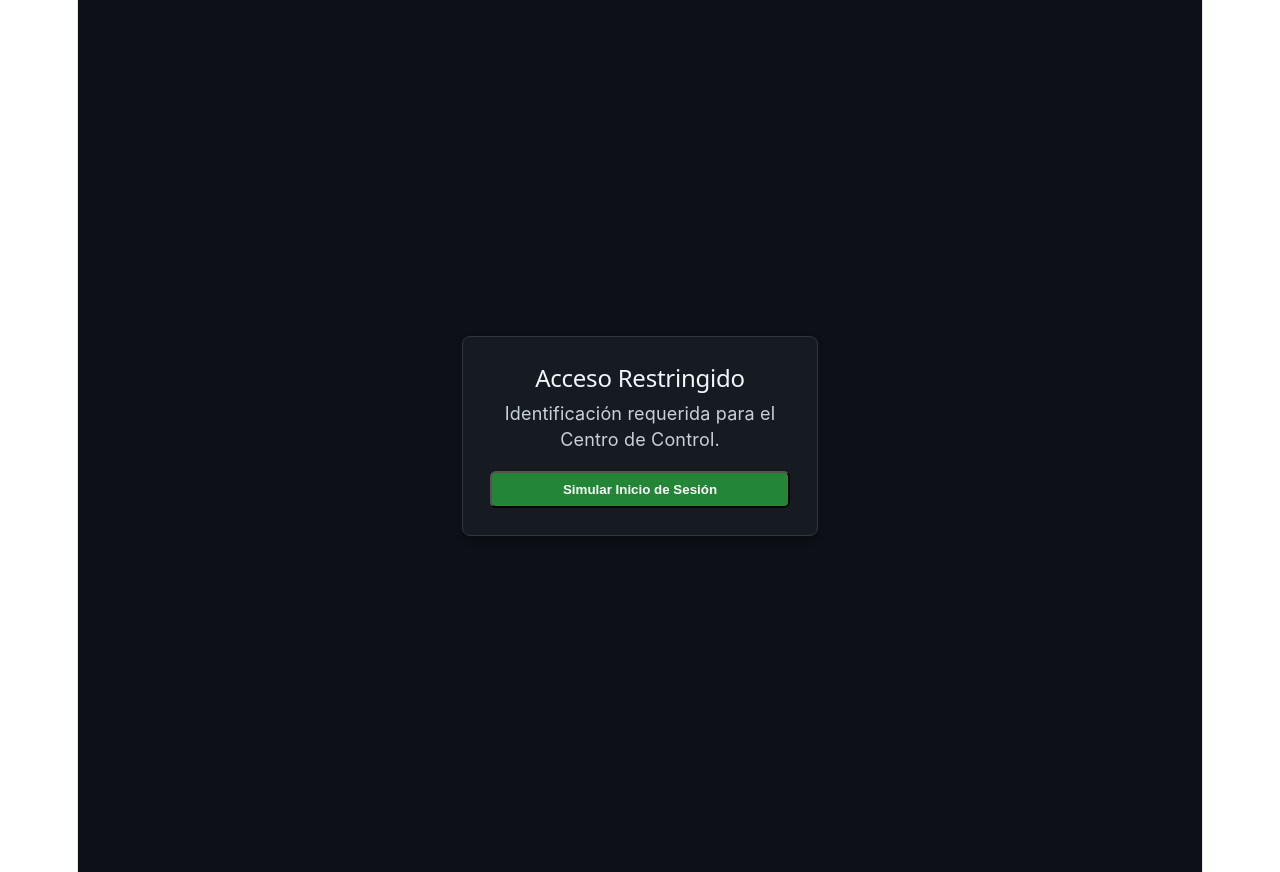
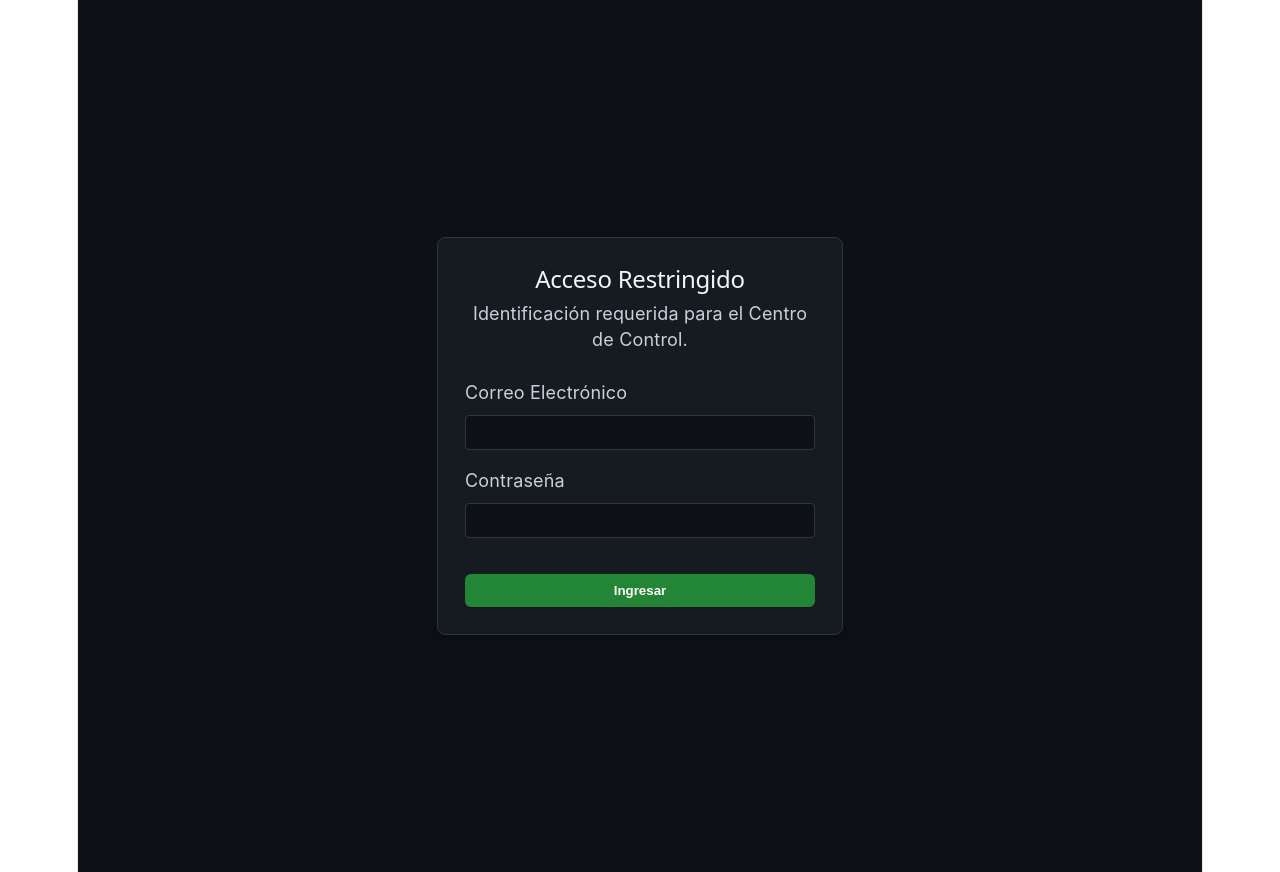
Before and after one commit to MaresDevOps/proyecto-final, a React (Vite) app: page /login in a window 1280 px wide. Built offline with nearby package versions, Linux system fonts and the light colour scheme.

Commit message:
feat: validaciones de formularios con Zod y manejo de errores

```diff
--- a/package.json
+++ b/package.json
@@ -12,7 +12,8 @@
   "dependencies": {
     "react": "^19.2.8",
     "react-dom": "^19.2.8",
-    "react-router-dom": "^7.18.2"
+    "react-router-dom": "^7.18.2",
+    "zod": "^4.4.3"
   },
   "devDependencies": {
     "@types/react": "^19.2.17",
--- /dev/null
+++ b/src/components/ErrorAlert.jsx
@@ -0,0 +1,17 @@
+export const ErrorAlert = ({ message }) => {
+  if (!message) return null;
+
+  return (
+    <div style={{
+      backgroundColor: '#f85149',
+      color: '#ffffff',
+      padding: '0.75rem 1rem',
+      borderRadius: '6px',
+      marginBottom: '1rem',
+      fontWeight: 'bold',
+      border: '1px solid #b3261e'
+    }}>
+      ⚠️ {message}
+    </div>
+  );
+};
--- a/src/pages/Home.jsx
+++ b/src/pages/Home.jsx
@@ -1,6 +1,7 @@
 import { useState, useEffect } from 'react';
 import { Link } from 'react-router-dom';
 import { fetchNextMission } from '../services/api';
+import { ErrorAlert } from '../components/ErrorAlert';
 
 const Home = () => {
   const [mission, setMission] = useState(null);
@@ -35,7 +36,8 @@ const Home = () => {
         <section className="mission-panel">
           <h2>Próxima Misión Destacada</h2>
           {loading && <p className="loading">Obteniendo datos desde el backend...</p>}
-          {error && <p className="error">{error}</p>}
+
+          {error && <ErrorAlert message={error} />}
 
           {mission && (
             <div className="mission-card">
--- a/src/pages/Login.jsx
+++ b/src/pages/Login.jsx
@@ -1,23 +1,89 @@
+import { useState } from 'react';
 import { useAuth } from '../context/AuthContext';
 import { useNavigate } from 'react-router-dom';
+import { z } from 'zod';
+import { ErrorAlert } from '../components/ErrorAlert';
+
+// Definición del esquema de validación con Zod
+const loginSchema = z.object({
+  email: z.string().email({ message: "Debe ser un correo electrónico válido" }),
+  password: z.string().min(6, { message: "La contraseña debe tener al menos 6 caracteres" })
+});
 
 const Login = () => {
   const { login } = useAuth();
   const navigate = useNavigate();
 
-  const handleLogin = () => {
-    login(); // Simula validación exitosa en backend
-    navigate('/control-center'); // Redirige a ruta protegida
+  const [formData, setFormData] = useState({ email: '', password: '' });
+  const [errors, setErrors] = useState({});
+
+  const handleChange = (e) => {
+    const { name, value } = e.target;
+    setFormData({ ...formData, [name]: value });
+    // Limpiamos el error específico al escribir
+    if (errors[name]) {
+      setErrors({ ...errors, [name]: null });
+    }
+  };
+
+  const handleSubmit = (e) => {
+    e.preventDefault();
+
+    try {
+      // Validamos los datos contra el esquema
+      loginSchema.parse(formData);
+
+      // Si pasa la validación, simulamos login
+      login();
+      navigate('/control-center');
+    } catch (err) {
+      if (err instanceof z.ZodError) {
+        // Extraemos los errores de Zod y los formateamos
+        const formErrors = {};
+        err.errors.forEach((error) => {
+          formErrors[error.path[0]] = error.message;
+        });
+        setErrors(formErrors);
+      }
+    }
   };
 
   return (
     <div className="dashboard-container" style={{ alignItems: 'center', justifyContent: 'center' }}>
-      <div className="mission-panel" style={{ width: '300px', textAlign: 'center' }}>
+      <div className="mission-panel" style={{ width: '350px', textAlign: 'center' }}>
         <h2>Acceso Restringido</h2>
         <p>Identificación requerida para el Centro de Control.</p>
-        <button onClick={handleLogin} className="btn-primary" style={{ width: '100%', marginTop: '1rem', cursor: 'pointer' }}>
-          Simular Inicio de Sesión
-        </button>
+
+        <form onSubmit={handleSubmit} style={{ display: 'flex', flexDirection: 'column', gap: '1rem', marginTop: '1.5rem', textAlign: 'left' }}>
+
+          <div>
+            <label style={{ display: 'block', marginBottom: '0.5rem' }}>Correo Electrónico</label>
+            <input
+              type="text"
+              name="email"
+              value={formData.email}
+              onChange={handleChange}
+              style={{ width: '100%', padding: '0.5rem', borderRadius: '4px', border: '1px solid #30363d', backgroundColor: '#0d1117', color: 'white', boxSizing: 'border-box' }}
+            />
+            {errors.email && <div style={{ color: '#ff7b72', fontSize: '0.85rem', marginTop: '0.25rem' }}>{errors.email}</div>}
+          </div>
+
+          <div>
+            <label style={{ display: 'block', marginBottom: '0.5rem' }}>Contraseña</label>
+            <input
+              type="password"
+              name="password"
+              value={formData.password}
+              onChange={handleChange}
+              style={{ width: '100%', padding: '0.5rem', borderRadius: '4px', border: '1px solid #30363d', backgroundColor: '#0d1117', color: 'white', boxSizing: 'border-box' }}
+            />
+            {errors.password && <div style={{ color: '#ff7b72', fontSize: '0.85rem', marginTop: '0.25rem' }}>{errors.password}</div>}
+          </div>
+
+          <button type="submit" className="btn-primary" style={{ width: '100%', marginTop: '1rem', cursor: 'pointer', border: 'none' }}>
+            Ingresar
+          </button>
+        </form>
       </div>
     </div>
   );
```
Also changed, not shown: 1 other file (tests, documents, lock files or other folders).
